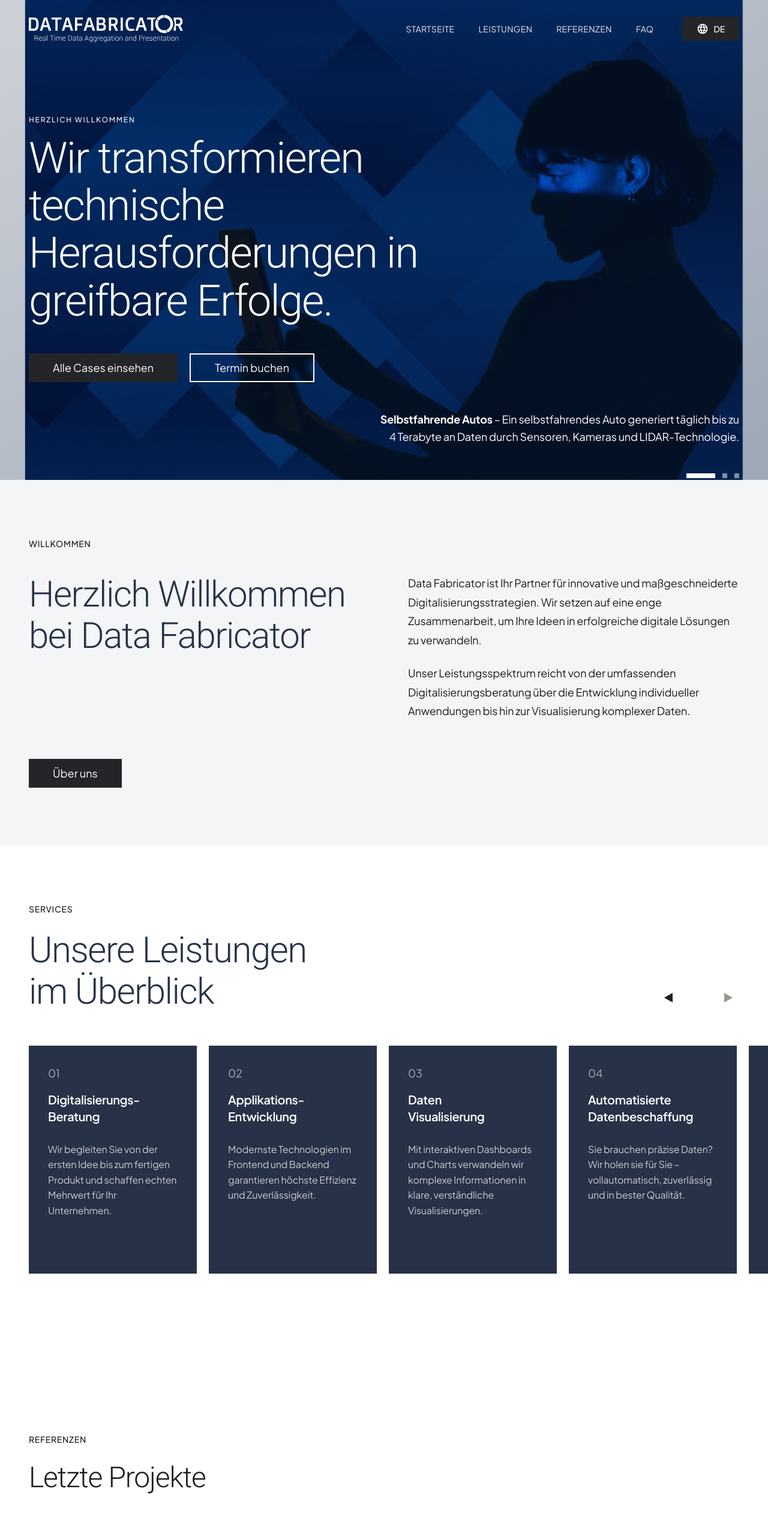
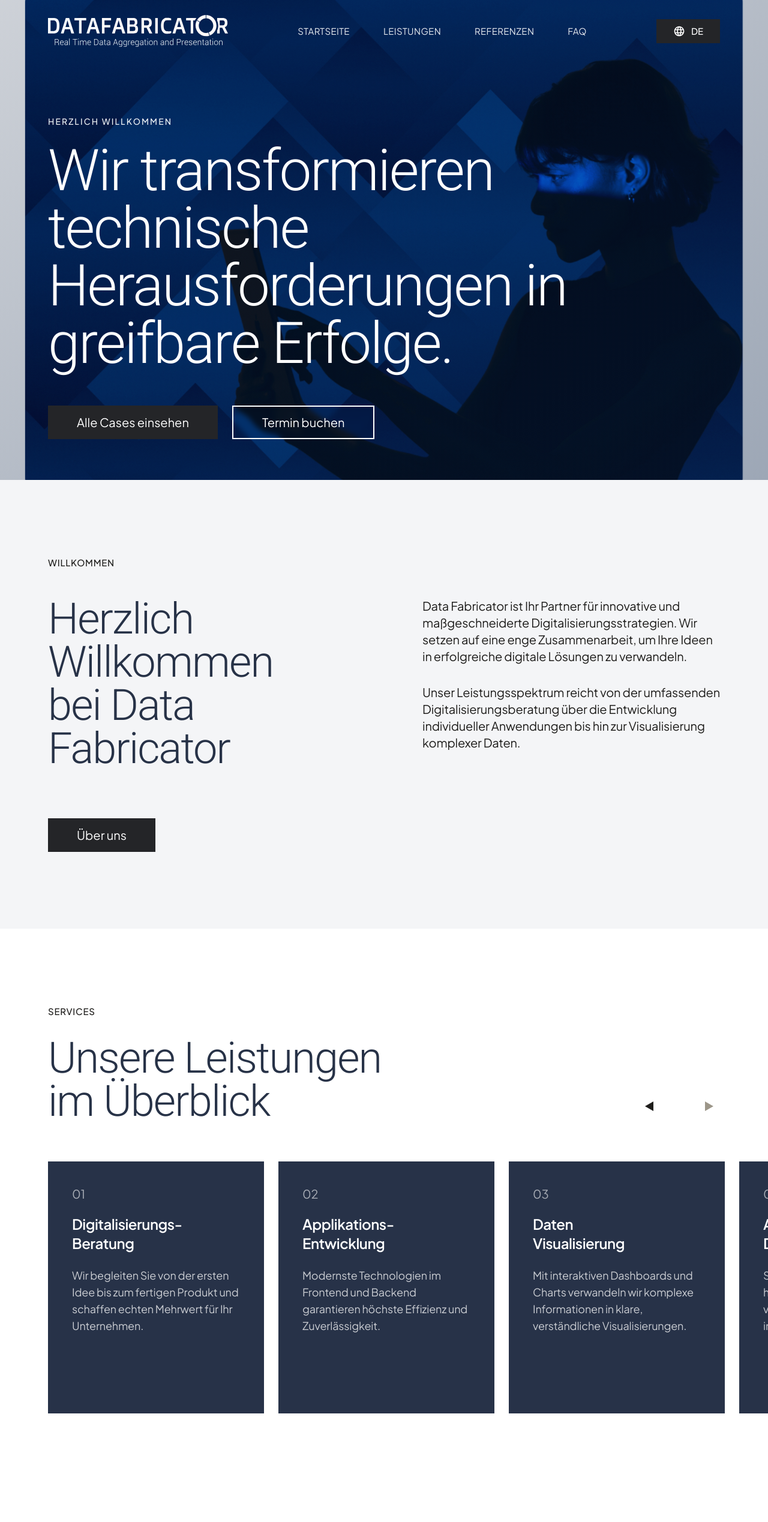
Before and after one commit to HHDS85/datafab-website, a Vue app: page / in a window 1280 px wide. Shown: the top 2537 px of the page at 60% size. Built offline with nearby package versions, Linux system fonts and the light colour scheme.

Commit message:
Updated style.css

```diff
--- a/src/components/AppHeader.vue
+++ b/src/components/AppHeader.vue
@@ -2,20 +2,19 @@
   <header
     class="fixed w-full z-50 transition-all duration-300 ease-out"
     :class="isScrolled
-      ? 'top-0 bg-[#071B3A]/90 backdrop-blur-md shadow-lg py-4'
+      ? 'top-0 bg-[#071B3A]/95 backdrop-blur-md shadow-lg py-4'
       : 'top-0 bg-transparent py-6'"
   >
-    <div class="max-w-[1440px] mx-auto px-12">
-      <div class="flex items-center justify-between gap-12">
-        <div class="flex items-center gap-20 flex-1">
+    <div class="max-w-[1920px] mx-auto px-8 lg:px-16 xl:px-20 2xl:px-24">
+      <div class="flex items-center justify-between">
         <img
           class="transition-all duration-300 ease-out"
-            :class="isScrolled ? 'h-10' : 'h-12'"
+          :class="isScrolled ? 'h-10' : 'h-14'"
           alt="Logo datafabrictor"
           src="/logo-datafabrictor.svg"
         />
 
-          <nav class="hidden lg:flex items-center gap-10 flex-1 justify-end">
+        <nav class="hidden lg:flex items-center gap-12 xl:gap-14">
           <a
             v-for="(item, index) in navigationItems"
             :key="`nav-${index}`"
@@ -26,7 +25,7 @@
               :class="[
                 'font-family-jakarta relative transition-all duration-300',
                 item.active ? 'font-bold text-white' : 'font-normal text-white/90 group-hover:text-white',
-                  'tracking-wide uppercase text-sm'
+                'tracking-wide uppercase text-sm xl:text-[15px]'
               ]"
             >
               {{ item.label }}
@@ -39,17 +38,16 @@
             </span>
           </a>
         </nav>
-        </div>
 
         <button
-          class="hidden md:flex items-center gap-2 bg-[#242528] hover:bg-[#323438] transition-all duration-300 px-6 h-10"
+          class="hidden md:flex items-center gap-2.5 bg-[#242528] hover:bg-[#323438] transition-all duration-300 px-7 py-2.5"
         >
           <img
             class="w-5 h-5"
             alt="Language"
             src="/language.svg"
           />
-          <span class="font-family-jakarta font-medium text-white text-sm">
+          <span class="font-family-jakarta font-medium text-white text-sm xl:text-[15px]">
             DE
           </span>
         </button>
--- a/src/components/HeroSection.vue
+++ b/src/components/HeroSection.vue
@@ -10,34 +10,34 @@
         />
       </div>
 
-      <div class="relative w-full max-w-[1440px] mx-auto px-12 pt-48 pb-20 z-10 h-full flex flex-col">
-        <div class="mb-4">
-          <p class="font-family-jakarta font-medium text-white/95 text-xs tracking-[0.15em] uppercase">
+      <div class="relative w-full max-w-[1920px] mx-auto px-8 lg:px-16 xl:px-20 2xl:px-24 pt-48 pb-20 z-10 h-full flex flex-col">
+        <div class="mb-6">
+          <p class="font-family-jakarta font-medium text-white/95 text-sm tracking-[0.15em] uppercase">
             HERZLICH WILLKOMMEN
           </p>
         </div>
 
-        <h1 class="font-family-roboto font-light text-white text-7xl tracking-tight leading-[1.1] mb-12 max-w-[800px]">
+        <h1 class="font-family-roboto font-light text-white text-7xl xl:text-8xl tracking-tight leading-[1.1] mb-14 max-w-[900px]">
           Wir transformieren
           technische
           Herausforderungen in
           greifbare Erfolge.
         </h1>
 
-        <div class="flex gap-5 mb-auto">
-          <button class="font-family-jakarta font-normal text-lg bg-[#242528] text-white hover:bg-[#323438] transition-all duration-300 px-10 h-12">
+        <div class="flex gap-6 mb-auto">
+          <button class="font-family-jakarta font-normal text-lg xl:text-xl bg-[#242528] text-white hover:bg-[#323438] transition-all duration-300 px-12 h-14">
             Alle Cases einsehen
           </button>
 
-          <button class="font-family-jakarta font-normal text-lg border-2 border-white text-white hover:bg-white hover:text-[#071B3A] transition-all duration-300 px-10 h-12 backdrop-blur-sm">
+          <button class="font-family-jakarta font-normal text-lg xl:text-xl border-2 border-white text-white hover:bg-white hover:text-[#071B3A] transition-all duration-300 px-12 h-14 backdrop-blur-sm">
             Termin buchen
           </button>
         </div>
 
-        <div class="flex justify-end items-end mt-auto pt-12">
-          <div class="max-w-[600px]">
-            <div class="min-h-[80px] mb-6">
-              <p class="font-family-jakarta font-normal text-white text-lg text-right leading-[1.6]">
+        <div class="flex justify-end items-end mt-auto pt-16">
+          <div class="max-w-[700px]">
+            <div class="min-h-[90px] mb-8">
+              <p class="font-family-jakarta font-normal text-white text-xl text-right leading-[1.6]">
                 <span class="font-bold">{{ currentHighlight.title }}</span>
                 <span> {{ currentHighlight.text }}</span>
               </p>
--- a/src/components/ProjectShowcase.vue
+++ b/src/components/ProjectShowcase.vue
@@ -1,23 +1,23 @@
 <template>
-  <section ref="sectionRef" id="referenzen" class="relative w-full py-24 scroll-animate">
-    <div class="max-w-[1440px] mx-auto px-12">
-      <div class="text-left mb-6">
-        <span class="font-family-jakarta font-medium text-[#1e1d1b] text-sm tracking-[0.05em] uppercase">
+  <section ref="sectionRef" id="referenzen" class="relative w-full py-28 xl:py-32 scroll-animate">
+    <div class="max-w-[1920px] mx-auto px-8 lg:px-16 xl:px-20 2xl:px-24">
+      <div class="text-left mb-8">
+        <span class="font-family-jakarta font-medium text-[#1e1d1b] text-sm xl:text-[15px] tracking-[0.05em] uppercase">
           REFERENZEN
         </span>
       </div>
 
-      <h2 class="font-family-roboto font-light text-[#1e1d1b] text-5xl tracking-tight leading-[1.15] mb-10">
+      <h2 class="font-family-roboto font-light text-[#1e1d1b] text-5xl xl:text-6xl tracking-tight leading-[1.15] mb-12">
         Letzte Projekte
       </h2>
 
-      <h3 class="font-family-roboto font-semibold text-[#1e1d1b] text-5xl tracking-tight leading-[1.2] mb-16 max-w-[800px]">
+      <h3 class="font-family-roboto font-semibold text-[#1e1d1b] text-5xl xl:text-6xl tracking-tight leading-[1.2] mb-20 max-w-[900px]">
         {{ projectData.title }}
       </h3>
 
-      <div class="grid grid-cols-1 lg:grid-cols-2 gap-16 items-start">
-        <div class="flex flex-col items-start gap-8">
-          <button class="bg-[#242528] text-white hover:bg-[#323438] h-12 px-10 font-family-jakarta font-normal text-lg transition-all duration-300">
+      <div class="grid grid-cols-1 lg:grid-cols-2 gap-20 xl:gap-28 items-start">
+        <div class="flex flex-col items-start gap-10">
+          <button class="bg-[#242528] text-white hover:bg-[#323438] h-14 px-12 font-family-jakarta font-normal text-lg xl:text-xl transition-all duration-300">
             Projektbericht
           </button>
 
@@ -28,16 +28,16 @@
           />
         </div>
 
-        <div class="flex flex-col gap-12">
+        <div class="flex flex-col gap-14">
           <div
             v-for="(section, index) in projectData.sections"
             :key="index"
           >
-            <h4 class="font-family-roboto font-semibold text-[#1e1d1b] text-3xl tracking-tight leading-[1.3] mb-5">
+            <h4 class="font-family-roboto font-semibold text-[#1e1d1b] text-3xl xl:text-4xl tracking-tight leading-[1.3] mb-6">
               {{ section.title }}
             </h4>
 
-            <p class="font-family-jakarta font-normal text-[#1e1d1b]/75 text-lg leading-[1.75]">
+            <p class="font-family-jakarta font-normal text-[#1e1d1b]/75 text-lg xl:text-xl leading-[1.75]">
               {{ section.content }}
             </p>
 
--- a/src/components/ServicesSection.vue
+++ b/src/components/ServicesSection.vue
@@ -1,18 +1,18 @@
 <template>
-  <section ref="sectionRef" id="leistungen" class="relative w-full py-24 scroll-animate">
-    <div class="max-w-[1440px] mx-auto px-12">
-      <div class="mb-14 flex items-start justify-between">
+  <section ref="sectionRef" id="leistungen" class="relative w-full py-28 xl:py-32 scroll-animate">
+    <div class="max-w-[1920px] mx-auto px-8 lg:px-16 xl:px-20 2xl:px-24">
+      <div class="mb-16 flex items-start justify-between">
         <div>
-          <p class="font-family-jakarta font-medium text-[#1e1d1b] text-sm tracking-[0.05em] uppercase mb-6">
+          <p class="font-family-jakarta font-medium text-[#1e1d1b] text-sm xl:text-[15px] tracking-[0.05em] uppercase mb-8">
             SERVICES
           </p>
-          <h2 class="font-family-roboto font-light text-[#273247] text-6xl tracking-tight leading-[1.15]">
+          <h2 class="font-family-roboto font-light text-[#273247] text-6xl xl:text-7xl tracking-tight leading-[1.15]">
             Unsere Leistungen
             <br />
             im Überblick
           </h2>
         </div>
-        <div class="hidden lg:flex items-center justify-between gap-14 mt-auto mb-1">
+        <div class="hidden lg:flex items-center justify-between gap-14 mt-auto mb-2">
           <button
             @click="scrollLeft"
             class="nav-arrow nav-arrow-left w-10 h-10 flex items-center justify-center transition-all duration-300"
@@ -28,24 +28,24 @@
         </div>
       </div>
 
-      <div class="relative mb-14 -mr-12">
-        <div ref="scrollContainer" class="hidden lg:flex gap-5 overflow-x-auto pb-4 scrollbar-hide scroll-smooth">
+      <div class="relative mb-16 -mr-8 lg:-mr-16 xl:-mr-20 2xl:-mr-24">
+        <div ref="scrollContainer" class="hidden lg:flex gap-6 overflow-x-auto pb-4 scrollbar-hide scroll-smooth">
           <div
             v-for="(service, index) in servicesData"
             :key="index"
-            class="bg-[#273248] min-h-[380px] flex flex-col flex-shrink-0 w-[280px] transition-all duration-300 hover:transform hover:scale-105 hover:shadow-2xl"
+            class="bg-[#273248] min-h-[400px] xl:min-h-[420px] flex flex-col flex-shrink-0 w-[320px] xl:w-[360px] transition-all duration-300 hover:transform hover:scale-105 hover:shadow-2xl"
           >
-            <div class="p-8 pb-7 flex flex-col h-full">
-              <div class="mb-4">
-                <span class="font-family-jakarta font-normal text-white/60 text-lg">
+            <div class="p-9 xl:p-10 pb-8 flex flex-col h-full">
+              <div class="mb-5">
+                <span class="font-family-jakarta font-normal text-white/60 text-xl">
                   {{ service.number }}
                 </span>
               </div>
-              <div class="flex flex-col gap-5">
-                <h3 class="font-family-jakarta font-semibold text-white text-xl leading-[1.4] whitespace-pre-line h-16 flex items-start">
+              <div class="flex flex-col gap-6">
+                <h3 class="font-family-jakarta font-semibold text-white text-xl xl:text-2xl leading-[1.4] whitespace-pre-line min-h-[60px] flex items-start">
                   {{ service.title }}
                 </h3>
-                <p class="font-family-jakarta font-normal text-white/75 text-base leading-[1.6]">
+                <p class="font-family-jakarta font-normal text-white/75 text-base xl:text-lg leading-[1.6]">
                   {{ service.description }}
                 </p>
               </div>
--- a/src/components/WelcomeSection.vue
+++ b/src/components/WelcomeSection.vue
@@ -1,30 +1,30 @@
 <template>
-  <section ref="sectionRef" class="relative w-full bg-[#F4F5F7] py-24 scroll-animate">
-    <div class="max-w-[1440px] mx-auto px-12">
-      <div class="mb-10">
-        <p class="font-family-jakarta font-medium text-[#1e1d1b] text-sm tracking-[0.05em] uppercase">
+  <section ref="sectionRef" class="relative w-full bg-[#F4F5F7] py-28 xl:py-32 scroll-animate">
+    <div class="max-w-[1920px] mx-auto px-8 lg:px-16 xl:px-20 2xl:px-24">
+      <div class="mb-12">
+        <p class="font-family-jakarta font-medium text-[#1e1d1b] text-sm xl:text-[15px] tracking-[0.05em] uppercase">
           WILLKOMMEN
         </p>
       </div>
 
-      <div class="grid grid-cols-1 lg:grid-cols-2 gap-20">
+      <div class="grid grid-cols-1 lg:grid-cols-2 gap-20 xl:gap-32">
         <div class="flex flex-col justify-start">
-          <h2 class="font-family-roboto font-light text-[#273247] text-6xl tracking-tight leading-[1.15]">
+          <h2 class="font-family-roboto font-light text-[#273247] text-6xl xl:text-7xl tracking-tight leading-[1.15]">
             Herzlich Willkommen
             <br />
             bei Data Fabricator
           </h2>
         </div>
 
-        <div class="flex flex-col justify-start gap-6">
-          <p class="font-family-jakarta font-normal text-[#1e1d1b] text-lg leading-[1.75]">
+        <div class="flex flex-col justify-start gap-8">
+          <p class="font-family-jakarta font-normal text-[#1e1d1b] text-lg xl:text-xl leading-[1.75]">
             Data Fabricator ist Ihr Partner für innovative und
             maßgeschneiderte Digitalisierungsstrategien.
             Wir setzen auf eine enge Zusammenarbeit, um Ihre Ideen in
             erfolgreiche digitale Lösungen zu verwandeln.
           </p>
 
-          <p class="font-family-jakarta font-normal text-[#1e1d1b] text-lg leading-[1.75]">
+          <p class="font-family-jakarta font-normal text-[#1e1d1b] text-lg xl:text-xl leading-[1.75]">
             Unser Leistungsspektrum reicht von der umfassenden
             Digitalisierungsberatung über die Entwicklung individueller
             Anwendungen bis hin zur Visualisierung komplexer Daten.
@@ -32,8 +32,8 @@
         </div>
       </div>
 
-      <div class="mt-16">
-        <button class="bg-[#242528] text-white hover:bg-[#323438] h-12 px-10 font-family-jakarta font-normal text-lg transition-all duration-300">
+      <div class="mt-20">
+        <button class="bg-[#242528] text-white hover:bg-[#323438] h-14 px-12 font-family-jakarta font-normal text-lg xl:text-xl transition-all duration-300">
           Über uns
         </button>
       </div>
```
Also changed, not shown: src/components/AppFooter.vue (+11 -11 lines), src/components/CTASection.vue (+11 -11 lines), src/components/FAQAccordion.vue (+11 -11 lines), src/components/TestimonialsCarousel.vue (+18 -18 lines), src/style.css (+17 -3 lines). Lines whose indentation alone changed are shown as unchanged.
